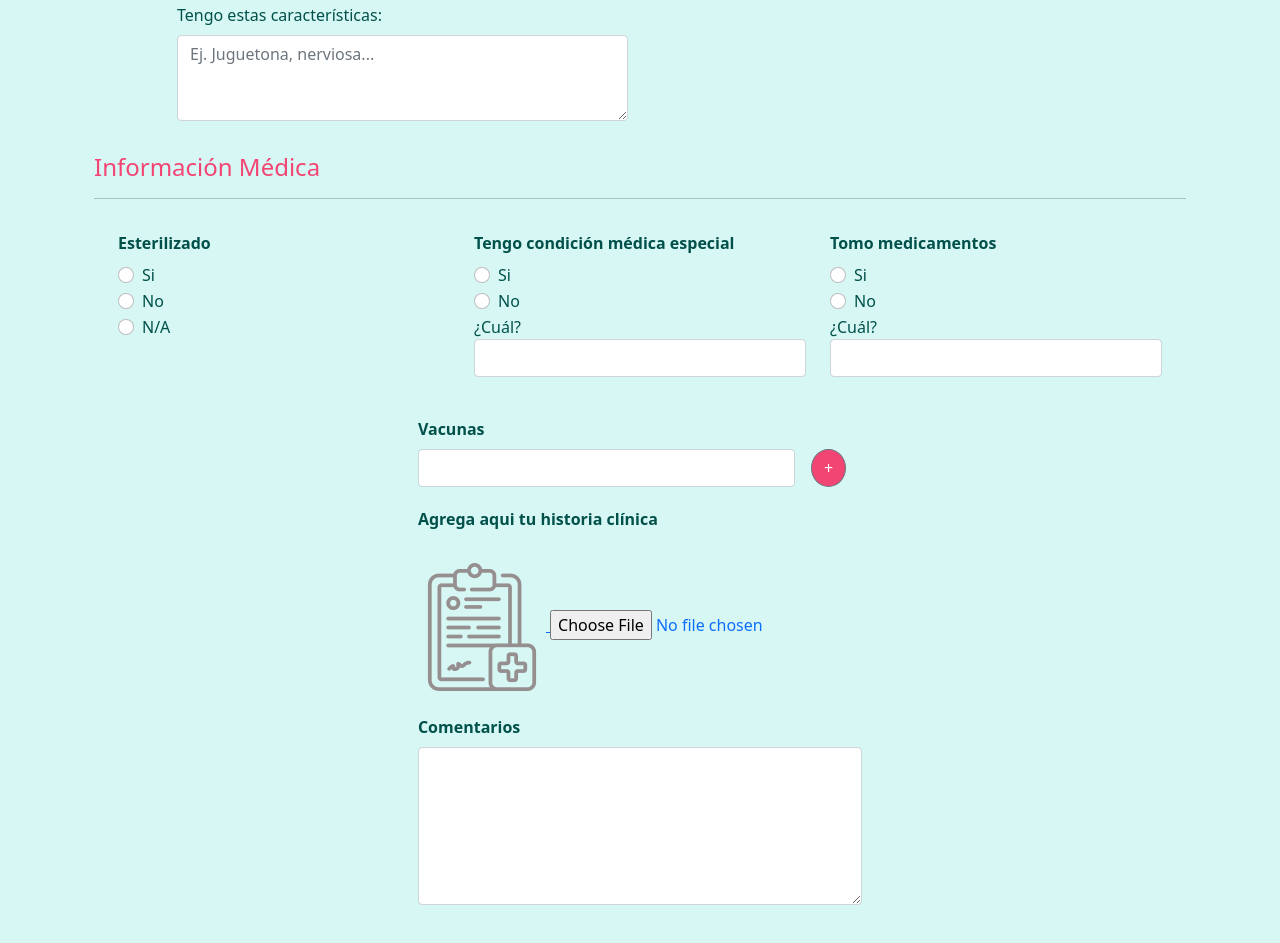
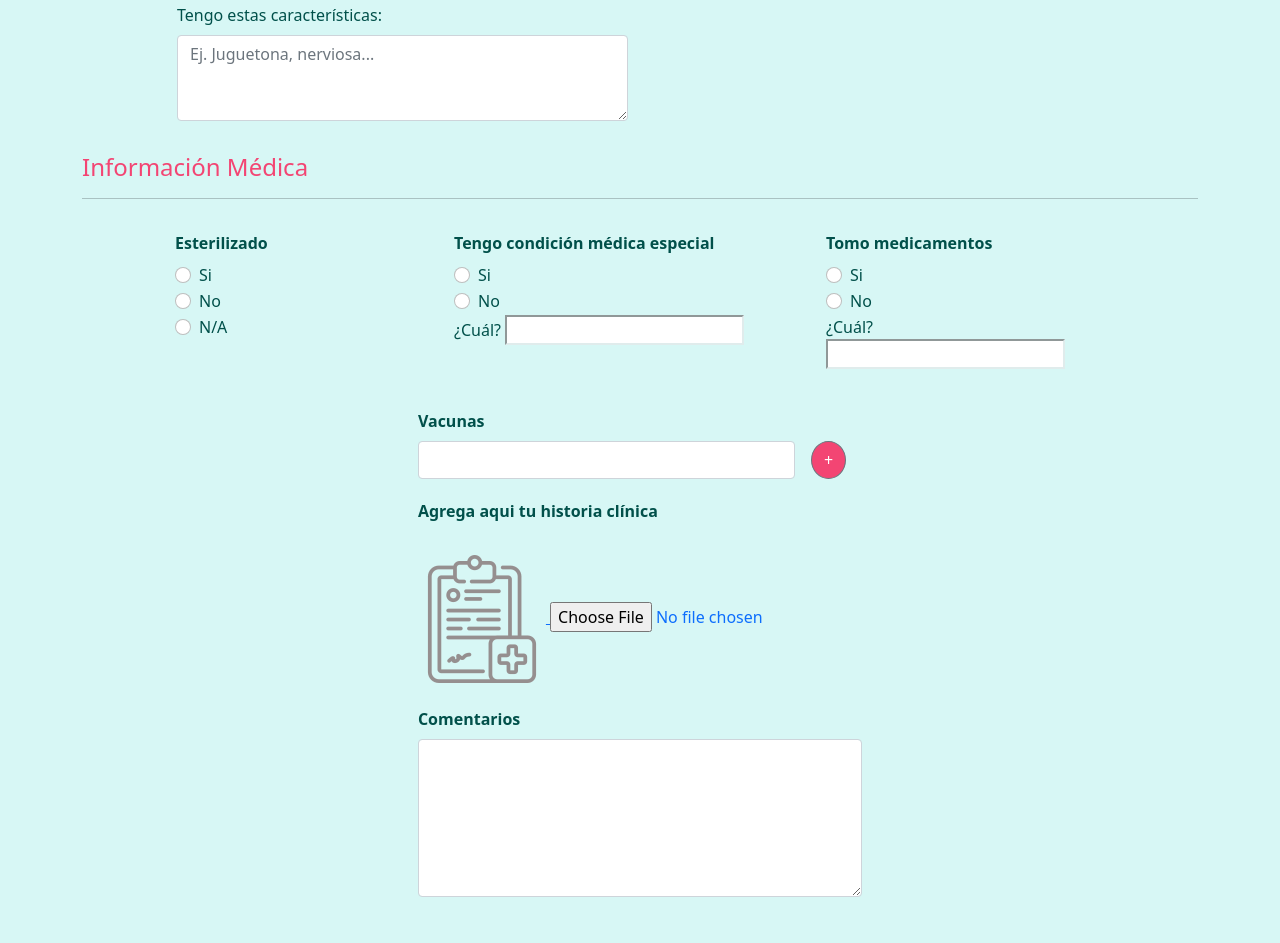
Before and after one commit to Gabrielaromeroreina/Proyecto_grupo, a plain HTML site: page indexformulario.html in a window 1280 px wide. Shown: the part 1225-2168 px from the top of the page. Drawn offline with nearby package versions, Linux system fonts and the light colour scheme.

Commit message:
Footer indexformulario

```diff
--- a/indexformulario.html
+++ b/indexformulario.html
@@ -230,14 +230,16 @@
         </div>
       </form>
       <form id="formulario">
-        <div class="container">
+        <div class="col-12">
           <div class="container">
             <h4 class="text-pink text-left mt-3">Información Médica</h4>
             <hr />
           </div>
-
-          <div class="container justify-content-center row m-0">
-            <div class="col-md-4">
+          <div class="container">
+            <div class="column d-flex justify-content-center">
+              <div class="col-md-3">
+                <div class="content-left">
+                  <div>
                     <strong
                       ><label class="mt-3 text-dablue" for="checkbox"
                         >Esterilizado</label
@@ -283,8 +285,10 @@
                       </label>
                     </div>
                   </div>
-
+                </div>
+              </div>
               <div class="col-md-4">
+                <div class="justify-content-center">
                   <div>
                     <strong
                       ><label class="mt-3 text-dablue" for="checkbox"
@@ -318,11 +322,12 @@
                       </label>
                     </div>
                     <label class="text-dablue" for="Name">¿Cuál?</label>
-                <input type="text" class="form-control" />
+                    <input type="text" class="border-default" />
                   </div>
                 </div>
-
-            <div class="col-md-4">
+              </div>
+              <div class="col-md-3">
+                <div class="content-right">
                   <div>
                     <strong
                       ><label class="mt-3 text-dablue" for="checkbox"
@@ -356,17 +361,12 @@
                       </label>
                     </div>
                     <label class="text-dablue" for="Name">¿Cuál?</label>
-                <input type="text" class="form-control" />
+                    <input type="text" class="border-default" />
                   </div>
                 </div>
               </div>
-
-
-
-
-
-
-
+            </div>
+          </div>
         </div>
       </form>
       <div class="container d-flex justify-content-center">
@@ -587,12 +587,22 @@
         </div>
       </footer>
       <!-- Footer -->
-    </div>
 
+
+
+    <!-- Optional JavaScript; choose one of the two! -->
+
+    <!-- Option 1: Bootstrap Bundle with Popper -->
     <script
       src="https://cdn.jsdelivr.net/npm/bootstrap@5.1.3/dist/js/bootstrap.bundle.min.js"
       integrity="sha384-ka7Sk0Gln4gmtz2MlQnikT1wXgYsOg+OMhuP+IlRH9sENBO0LRn5q+8nbTov4+1p"
       crossorigin="anonymous"
     ></script>
+
+    <!-- Option 2: Separate Popper and Bootstrap JS -->
+    <!--
+       <script src="https://cdn.jsdelivr.net/npm/@popperjs/core@2.10.2/dist/umd/popper.min.js" integrity="sha384-7+zCNj/IqJ95wo16oMtfsKbZ9ccEh31eOz1HGyDuCQ6wgnyJNSYdrPa03rtR1zdB" crossorigin="anonymous"></script>
+       <script src="https://cdn.jsdelivr.net/npm/bootstrap@5.1.3/dist/js/bootstrap.min.js" integrity="sha384-QJHtvGhmr9XOIpI6YVutG+2QOK9T+ZnN4kzFN1RtK3zEFEIsxhlmWl5/YESvpZ13" crossorigin="anonymous"></script>
+       -->
   </body>
 </html>
```
Lines whose indentation alone changed are shown as unchanged.
